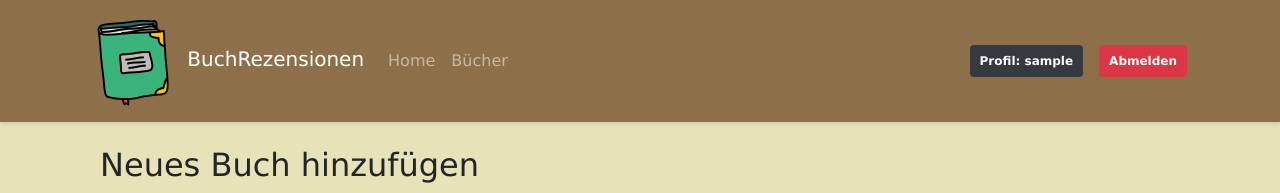
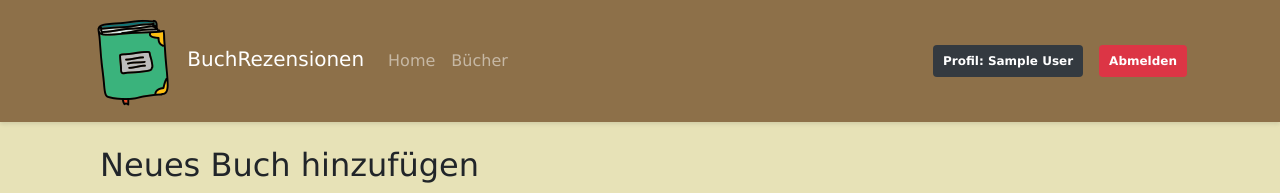
Before and after one commit to kmumenthaler/VICC-IA1A-2023, a Flask app: page /add-book in a window 1280 px wide. Shown: the top 193 px of the page. Run offline with Flask 2, Linux system fonts and the light colour scheme; the visitor is signed in with stand-in values (Sample User, id 1); data that the repository does not hold is empty; some libraries are stand-ins or nearby versions.

Commit message:
Login Logik auf Flask_Login geändert & neue User.py Klasse erstellt.

```diff
--- /dev/null
+++ b/app/User.py
@@ -0,0 +1,62 @@
+from flask_login import UserMixin
+from database import (register_user, username_exists, email_exists,
+                      check_user_credentials, get_user_details, get_user_reviews,
+                      update_review, get_review_by_id, delete_review_by_id, add_review_for_book, user_has_reviewed_book,
+                      delete_user_reviews, delete_user)
+
+
+class User(UserMixin):
+
+    def __init__(self, user_id=None):
+        self.id = user_id
+        if user_id:
+            self.user_details = self.load_user_details()
+        else:
+            self.user_details = None
+
+    def register(self, username, email, password, registration_date):
+        if username_exists(username):
+            return "Benutzername existiert bereits."
+        if email_exists(email):
+            return "E-Mail existiert bereits."
+
+        success = register_user(username, email, password, registration_date)
+        if success:
+            return "Registrierung erfolgreich!"
+        else:
+            return "Registrierung fehlgeschlagen. Bitte versuchen Sie es erneut."
+
+    def authenticate(self, username, password):
+        user_data = check_user_credentials(username, password)
+        if user_data:
+            self.id = user_data['UserID']
+            self.user_details = self.load_user_details()
+            return True
+        return False
+
+    def load_user_details(self):
+        return get_user_details(self.id)
+
+    def get_reviews(self):
+        return get_user_reviews(self.id)
+
+    def add_review(self, buch_id, bewertung, kommentar, date):
+        return add_review_for_book(buch_id, self.id, bewertung, kommentar, date)
+
+    def edit_review(self, bewertung, kommentar, review_id):
+        return update_review(bewertung, kommentar, review_id)
+
+    def get_review(self, review_id):
+        return get_review_by_id(review_id)
+
+    def delete_review(self, review_id):
+        return delete_review_by_id(review_id)
+
+    def has_reviewed_book(self, book_id):
+        return user_has_reviewed_book(self.id, book_id)
+
+    def delete(self):
+        return delete_user(self.id)
+
+    def delete_reviews(self):
+        return delete_user_reviews(self.id)
--- a/app/main.py
+++ b/app/main.py
@@ -3,21 +3,31 @@ import config
 from database import *
 from utils import compute_average_rating
 from flask import Flask, render_template, request, redirect, url_for, flash, session
-from flask_login import LoginManager, current_user
-import mysql.connector
+from flask_login import LoginManager, login_user, logout_user, login_required, current_user
 from datetime import datetime
 from werkzeug.utils import secure_filename
 import os
+from User import User
 
 app = Flask(__name__)
 app.config['SECRET_KEY'] = config.SECRET_KEY
+
+login_manager = LoginManager()
+login_manager.init_app(app)
+login_manager.login_view = 'login'  # Die Route, zu der die Benutzer weitergeleitet werden, wenn sie nicht eingeloggt sind.
+login_manager.login_message = 'Bitte melde dich an!'
+
+
+@login_manager.user_loader
+def load_user(user_id):
+    return User(user_id)
 
 @app.route('/')
 def home():
     # 5 neueste Bücher
     newest_books = get_newest_books()
 
-    # Beliebteste Bücher (wir nehmen hier auch 5)
+    # Beliebteste Bücher (5 beliebte Bücher)
     popular_books = get_popular_books()
 
     # Benutzeraktivität: 5 neueste Bewertungen
@@ -46,36 +56,30 @@ def book_detail(book_id):
     durchschnittliche_bewertung = compute_average_rating(ratings)
     bewertungs_anzahl = get_review_count_for_book(book_id)
 
-    user_id = session.get('userID')
+    user = current_user
     hat_bewertet = False
-    if user_id:
-        hat_bewertet = user_has_reviewed_book(user_id, book_id)
+    if user.is_authenticated:
+        hat_bewertet = user.has_reviewed_book(book_id)
 
     return render_template('book_detail.html', buch=buch, durchschnittliche_bewertung=durchschnittliche_bewertung, kommentare=kommentare, hat_bewertung_abgegeben=hat_bewertet, bewertungen=bewertungen, bewertungs_anzahl=bewertungs_anzahl)
 
-@app.route('/buch/<int:buch_id>/bewertung_abgeben', methods=['GET', 'POST'])
+@app.route('/book/<int:buch_id>/bewertung_abgeben', methods=['GET', 'POST'])
+@login_required
 def bewertung_abgeben(buch_id):
-    if not session.get('logged_in', False):
-        flash('Bitte melden Sie sich zuerst an!')
-        return redirect(url_for('login'))
+    # Angemeldeter Benutzer
+    user = current_user
 
-    user_id = session.get('userID')
-    if user_has_reviewed_book(user_id, buch_id):  # Die Überprüfung wurde nach dem Login-Check verschoben
+    if user.has_reviewed_book(buch_id):
         flash('Sie haben bereits eine Bewertung für dieses Buch abgegeben.')
         return redirect(url_for('book_detail', book_id=buch_id))
 
     if request.method == 'POST':
         bewertung = request.form.get('bewertung')
         kommentar = request.form.get('kommentar')
-        current_date = datetime.now().date()
-        try:
-            add_review_for_book(buch_id, user_id, bewertung, kommentar, current_date)
+        date = datetime.now().date()
 
-            flash('Ihre Bewertung wurde erfolgreich abgegeben!')
-        except Exception as e:
-
-            flash('Ein Fehler ist aufgetreten. Versuchen Sie es später erneut.')
-            print(e)
+        user.add_review(buch_id, bewertung, kommentar, date)
+        flash('Ihre Bewertung wurde erfolgreich abgegeben!')
 
         return redirect(url_for('book_detail', book_id=buch_id))
 
@@ -86,6 +90,7 @@ def bewertung_abgeben(buch_id):
 def register():
     if request.method == 'POST':
         username, email, password, confirm_password = get_user_input()
+        registration_date = datetime.now().date()
 
         # Überprüfen, ob alle Felder ausgefüllt sind
         if not all([username, email, password, confirm_password]):
@@ -113,11 +118,14 @@ def register():
             return render_registration_page()
 
         # Benutzer registrieren
-        if register_new_user(username, email, password):
-            flash('Erfolgreich registriert!')
+        user = User()
+        registration_response = user.register(username, email, password, registration_date)
+
+        flash(registration_response)
+        if registration_response == "Registrierung erfolgreich!":
             return redirect(url_for('home'))
         else:
-            flash_registration_error()
+            return render_registration_page()
 
     return render_registration_page()
 
@@ -126,10 +134,10 @@ def login():
     if request.method == 'POST':
         username = request.form.get('username')
         password = request.form.get('password')
-        user = check_user_credentials(username, password)
 
-        if user:
-            set_user_session(user, username)
+        user = User()
+        if User.authenticate(user, username, password):
+            login_user(user)
             flash('Erfolgreich angemeldet!')
             return redirect_to_home()
         else:
@@ -137,14 +145,16 @@ def login():
     return render_login_page()
 
 @app.route('/logout')
+@login_required
 def logout():
-    session.clear()
+    logout_user()
     flash('Erfolgreich abgemeldet!')
     return redirect(url_for('home'))
 
 @app.route('/add-book', methods=['GET', 'POST'])
+@login_required
 def add_book():
-    if 'logged_in' not in session:
+    if not current_user.is_authenticated:
         flash('Bitte melden Sie sich zuerst an!')
         return redirect(url_for('login'))
     if request.method == 'POST':
@@ -168,74 +178,66 @@ def add_book():
     return render_template('add_book.html')
 
 @app.route('/profile', methods=['GET'])
+@login_required
 def profile():
-    if 'logged_in' not in session:
+    if not current_user.is_authenticated:
         flash('Bitte melden Sie sich zuerst an!')
         return redirect(url_for('login'))
 
-    user_id = session.get('userID')
-    user = get_user_details(user_id)
-    user_reviews = get_user_reviews(user_id)
+    user = current_user
+    user_details = user.load_user_details()
+    user_reviews = user.get_reviews()
 
     total_reviews = len(user_reviews)
     avg_rating = round(sum([r['Bewertung'] for r in user_reviews]) / total_reviews, 2) if user_reviews else None
 
-    return render_template('profile.html', user=user, user_reviews=user_reviews, total_reviews=total_reviews, avg_rating=avg_rating)
+    return render_template('profile.html', user=user_details, user_reviews=user_reviews, total_reviews=total_reviews, avg_rating=avg_rating)
 
 @app.route('/delete-profile')
+@login_required
 def delete_profile():
-    # Überprüfe, ob der Benutzer angemeldet ist
-    user_id = session.get('userID')
-    if not user_id:
-        flash('Du musst angemeldet sein, um dein Profil zu löschen.', 'danger')
-        return redirect(url_for('login')) # Angenommen, du hast eine 'login'-Route
+    user = current_user
 
     # Lösche alle zugehörigen Daten (z.B. Bewertungen)
-    delete_user_reviews(user_id)
+    user.delete_reviews()
 
     # Lösche den Benutzer
-    delete_user(user_id)
+    user.delete()
 
     # Logge den Benutzer aus
-    session.pop('logged_in', None)
-    session.pop('username', None)
-    session.pop('userID', None)
+    logout_user()
 
     # Informiere den Benutzer, dass das Profil gelöscht wurde
     flash('Dein Profil wurde erfolgreich gelöscht.', 'success')
 
     # Weiterleitung zur Startseite
-    return redirect(url_for('home')) # Angenommen, du hast eine 'index'-Route
+    return redirect(url_for('home'))
 
 @app.route('/edit-review/<int:review_id>', methods=['GET', 'POST'])
+@login_required
 def edit_review(review_id):
-    # Wenn das Formular abgesendet wurde
+    user = current_user
+    review = user.get_review(review_id)
+    if not review:
+        flash("Rezension nicht gefunden!")
+        return redirect(url_for('profile'))
+
     if request.method == 'POST':
         bewertung = request.form.get('bewertung')
         kommentar = request.form.get('kommentar')
 
-        # Aktualisiere die Bewertungen-Tabelle mit den neuen Werten
-        if update_review(bewertung, kommentar, review_id):
-            flash('Bewertung erfolgreich aktualisiert!', 'success')
-            return redirect(url_for('profile'))  # or redirect to any other endpoint
-        else:
-            flash('Ein Fehler ist aufgetreten. Die Bewertung konnte nicht aktualisiert werden.', 'error')
-            return redirect(url_for('profile')) # Assuming you want to redirect to profile after a post request as well.
+        user.edit_review(bewertung, kommentar, review_id)
+        flash('Bewertung erfolgreich aktualisiert!')
 
-    # Für GET-Anfragen:
-    # Holt die Rezension mithilfe der review_id
-    review = get_review_by_id(review_id)
-    if not review:
-        flash("Rezension nicht gefunden!")
-        return redirect(url_for('profile'))  # Annahme, dass Sie eine Funktion namens profile_page haben
+        return redirect(url_for('profile'))
 
     return render_template('edit_review.html', review=review)
 
 @app.route('/delete-review/<int:review_id>')
+@login_required
 def delete_review(review_id):
-
-    # Löscht die Rezension mithilfe der review_id
-    if delete_review_by_id(review_id):
+    user = current_user
+    if user.delete_review(review_id):
         flash("Rezension erfolgreich gelöscht!")
     else:
         flash("Rezension konnte nicht gelöscht werden!")
--- a/app/templates/base.html
+++ b/app/templates/base.html
@@ -34,9 +34,11 @@
             </ul>
             <!-- Login/Register Links -->
             <ul class="navbar-nav">
-                {% if session['logged_in'] %}
+                {% if current_user.is_authenticated %}
                 <li class="nav-item">
-                    <a class="nav-link nav-link-profile" href="/profile"><span class="badge badge-dark ms-2">Profil: {{ session['username'] }}</span></a>
+                    <a class="nav-link nav-link-profile" href="/profile">
+                        <span class="badge badge-dark ms-2">Profil: {{ current_user.load_user_details().Benutzername }}</span>
+                    </a>
                 </li>
                 <li class="nav-item">
                     <a class="nav-link nav-link-profile" href="/logout"><span class="badge badge-danger ms-2">Abmelden</span></a>
--- a/app/templates/book_detail.html
+++ b/app/templates/book_detail.html
@@ -25,10 +25,12 @@
             <span class="fa-regular fa-star"></span>
             {% endfor %}
             (<span>{{ bewertungs_anzahl }}</span>)
-            {% if session['logged_in'] %}
+            {% if current_user.is_authenticated %}
                 {% if not hat_bewertung_abgegeben %}
                 <a href="{{ url_for('bewertung_abgeben', buch_id=buch.BuchID) }}" class="btn btn-link btn-sm">Bewertung abgeben</a>
                 {% endif %}
+            {% else %}
+                <a href="{{ url_for('bewertung_abgeben', buch_id=buch.BuchID) }}" class="btn btn-link btn-sm">Bewertung abgeben</a>
             {% endif %}
         </p>
     </div>
--- a/app/wsgi.py
+++ b/app/wsgi.py
@@ -1,4 +1,5 @@
 from main import app
+from User import User
 
 if __name__ == "__main__":
     app.run()
```
Also changed, not shown: app/templates/reviews.html (deleted, +0 -7 lines), app/static/img/books/9783981404883xxl_1.png (added), 6 other files.
